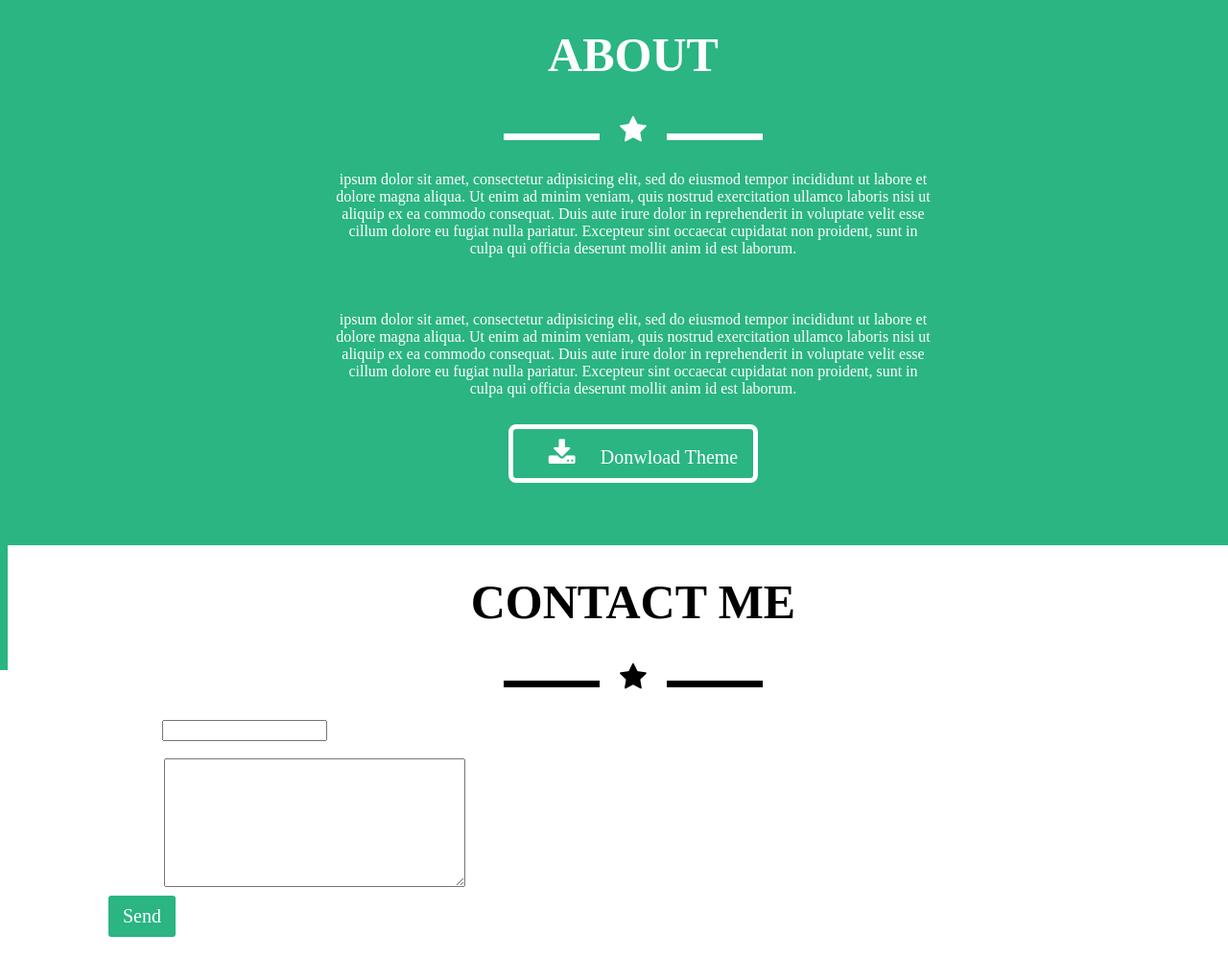
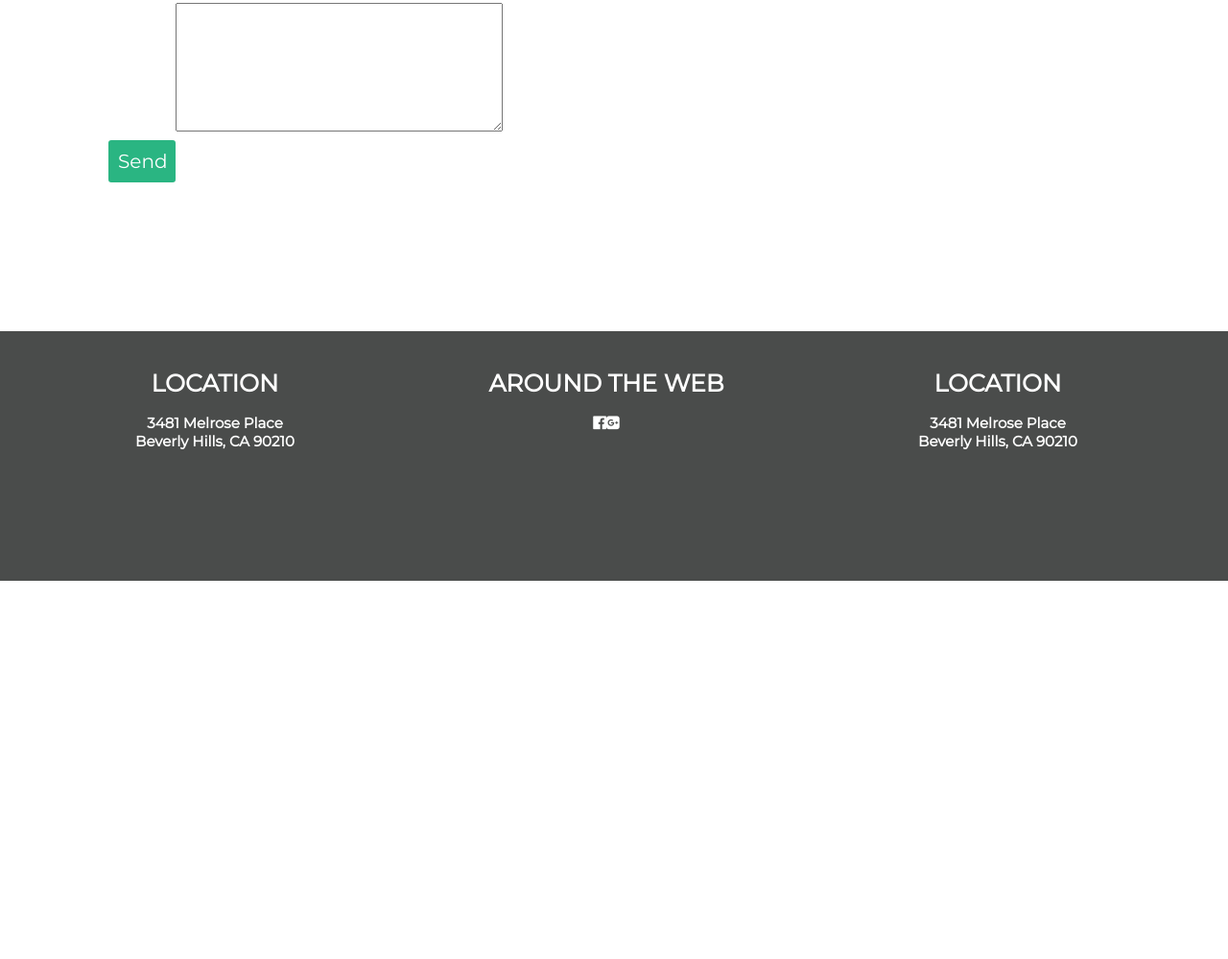
Before and after one commit to vanita22/freelancer-laboratoria, a plain HTML site: page index.html in a window 1280 px wide. Shown: the part 2434-3433 px from the top of the page at 96% size. After the commit the page ends 3039 px from the top, so only its background shows below. Drawn offline with nearby package versions, Linux system fonts and the light colour scheme.

Commit message:
subiendo quinta caja a medias

```diff
--- a/css/main.css
+++ b/css/main.css
@@ -148,7 +148,7 @@
 }
 
 .col-4{
-	width: 33.333333%;
+	width: 30%;
 }
 
 .cont2 h1{
@@ -168,7 +168,7 @@
   	left: 0;
   	right: 0;
 	width: 100%;
-	height: 90%;
+	height: 100%;
 	position: absolute;
 	margin-top: 90px;
 	padding: 10px 20px;
@@ -204,7 +204,7 @@ button{
 	background-color: #2AB582;
 	border: 5px solid white;
 	border-radius: 8px;
-	width: 260px;
+	width: 290px;
 	padding: 10px;
 	font-size: 20px;
 }
@@ -213,8 +213,8 @@ button i{
 	font-size: 20px;
 }
 
-.col-6 p{
-	width: 50%;
+.col-3{
+	width: 25%;
 }
 
 /*cuarta caja*/
@@ -228,9 +228,9 @@ button i{
   	left: 0;
   	right: 0;
 	width: 100%;
-	height: 200%;
+	height: 100%;
 	position: relative;
-	margin-top: 700px;
+	margin-top: 740px;
 	padding: 10px 20px;
 	display: inline-block;
 }
@@ -238,7 +238,7 @@ button i{
 .cont4 h1{
 	text-align: center;
 	color: black;
-	margin-top: 20px;
+	margin-top: 40px;
 	font-size: 50px;
 }
 
@@ -269,3 +269,31 @@ form{
 form button{
 	width: 80px;
 }
+
+/*quinta caja*/
+
+.cont5{
+	background-color: #4A4C4B;
+	background-position: center;
+ 	background-repeat: no-repeat;
+  	background-size: cover;
+  	left: 0;
+  	right: 0;
+	width: 100%;
+	height: 30%;
+	position: absolute;
+	margin-top: 140px;
+	padding: 10px 20px;
+}
+
+.cont5 h1{
+	font-size: 25px;
+}
+
+.cont5 h2{
+	font-size: 15px;
+}
+
+.cont5 .col-4{
+	width: 30%;
+}
--- a/index.html
+++ b/index.html
@@ -3,6 +3,7 @@
 <head>
 	<meta charset="UTF-8">
 	<meta name="viewport" content="width=device-width, user-scalable=no, initial-scale=1.0, maximun-scale=1.0, minimun-scale=1.0">
+	<link href="https://fonts.googleapis.com/css?family=Montserrat" rel="stylesheet">
 	<link href="https://maxcdn.bootstrapcdn.com/font-awesome/4.7.0/css/font-awesome.min.css" rel="stylesheet" integrity="sha384-wvfXpqpZZVQGK6TAh5PVlGOfQNHSoD2xbE+QkPxCAFlNEevoEH3Sl0sibVcOQVnN" crossorigin="anonymous">
 	<link rel="stylesheet" type="text/css" href="css/main.css">
 	<link rel="stylesheet" type="text/css" href="css/common.css">
@@ -49,10 +50,20 @@
 				<div class="imagenes">
 					<div class="col-4">
 						<img src="assets/images/portfolio/cabin.png" alt="" width="300">
+					</div>
+					<div class="col-4">
 						<img src="assets/images/portfolio/cake.png" alt="" width="300">
+					</div>
+					<div class="col-4">
 						<img src="assets/images/portfolio/circus.png" alt="" width="300">
+					</div>
+					<div class="col-4">
 						<img src="assets/images/portfolio/game.png" alt="" width="300">
+					</div>
+					<div class="col-4">
 						<img src="assets/images/portfolio/safe.png" alt="" width="300">
+					</div>
+					<div class="col-4">
 						<img src="assets/images/portfolio/submarine.png" alt="" width="300">
 					</div>
 				</div>
@@ -65,21 +76,15 @@
 			<div class="linea-a"></div><i class="fa fa-star" aria-hidden="true"></i><div class="linea-b"></div>
 
 				<div class="row">
-					<div class="col-6">
+					<div class="col-3">
 						<p>ipsum dolor sit amet, consectetur adipisicing elit, sed do eiusmod
 					tempor incididunt ut labore et dolore magna aliqua. Ut enim ad minim veniam,
 					quis nostrud exercitation ullamco laboris nisi ut aliquip ex ea commodo
-					consequat. Duis aute irure dolor in reprehenderit in voluptate velit esse
-					cillum dolore eu fugiat nulla pariatur. Excepteur sint occaecat cupidatat non
-					proident, sunt in culpa qui officia deserunt mollit anim id est laborum.</p>
+					consequat.</p>
 					</div>
-					<div class="col-6">
+					<div class="col-3">
 						<p>ipsum dolor sit amet, consectetur adipisicing elit, sed do eiusmod
-					tempor incididunt ut labore et dolore magna aliqua. Ut enim ad minim veniam,
-					quis nostrud exercitation ullamco laboris nisi ut aliquip ex ea commodo
-					consequat. Duis aute irure dolor in reprehenderit in voluptate velit esse
-					cillum dolore eu fugiat nulla pariatur. Excepteur sint occaecat cupidatat non
-					proident, sunt in culpa qui officia deserunt mollit anim id est laborum.</p>
+					tempor incididunt ut labore et dolore magna aliqua. </p>
 					</div>
 				</div>
 
@@ -109,6 +114,26 @@
 				</form>
 		</div>
 
+		<!--quinta caja-->
+
+		<div class="cont5" id="caj5" align="center">
+			<div class="row">
+					<div class="col-4">
+						<h1>LOCATION</h1>
+						<H2>3481 Melrose Place<br>Beverly Hills, CA 90210</H2>
+					</div>
+					<div class="col-4">
+						<h1>AROUND THE WEB</h1>
+						<i class="fa fa-facebook-official" aria-hidden="true"></i><i class="fa fa-google-plus-square" aria-hidden="true"></i>
+					</div>
+					<div class="col-4">
+						<h1>LOCATION</h1>
+						<H2>3481 Melrose Place<br>Beverly Hills, CA 90210</H2>
+					</div>
+				</div>
+
+		</div>
+
 	<!-- Enlaza aquí tu archivo JS -->
 	<script type="text/javascript" src="js/app.js"></script>
 	 <!-- jQuery (necessary for Bootstrap's JavaScript plugins) -->
```
